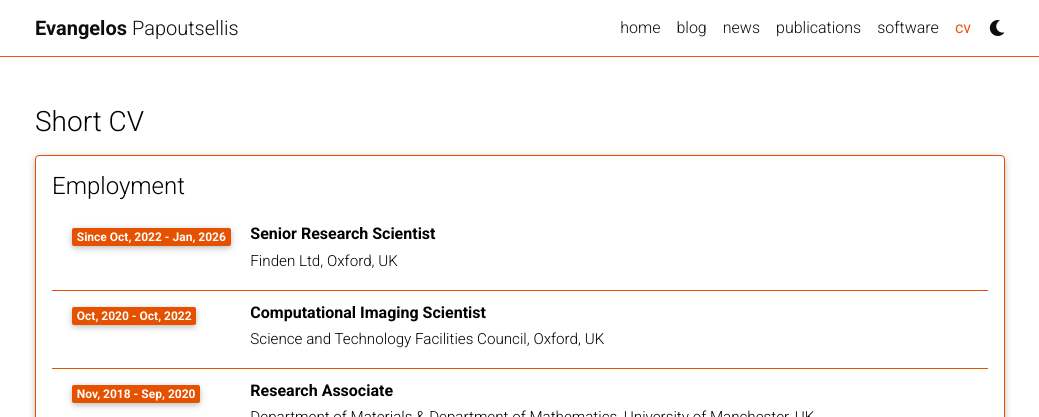
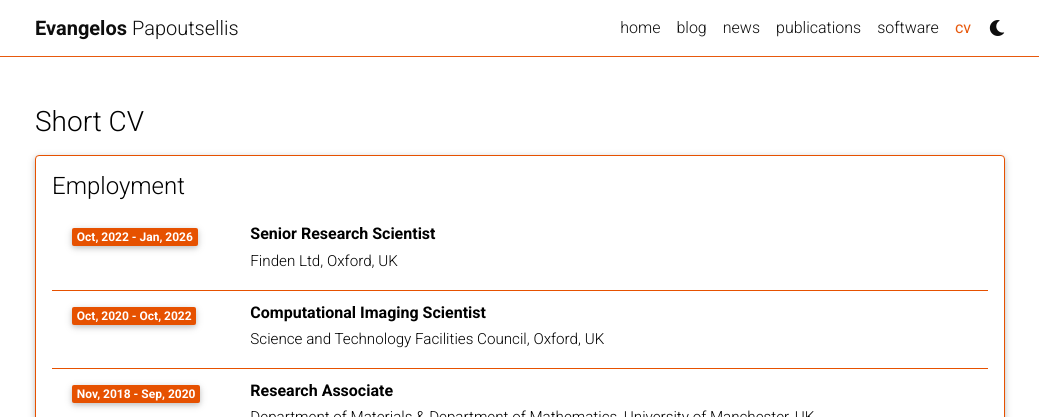
Before and after one commit to epapoutsellis/epapoutsellis.github.io, a Jekyll site: the page built from _pages/cv_epaps.md, in a window 1280 px wide and 900 px high. Shown: the top 417 px of the window, without its empty margins (120-1159 px from the left). Built offline with Jekyll 4.4.1, drawn with Linux system fonts in a browser that asks for light colours; comment, search, counter and statistics services are not loaded; a style sheet for code colours, icons or effects is not loaded.

Commit message:
update cv

```diff
--- a/_data/cv_epaps.yml
+++ b/_data/cv_epaps.yml
@@ -3,7 +3,7 @@
   contents:
     - title: Senior Research Scientist
       institution: Finden Ltd, Oxford, UK
-      year: Since Oct, 2022 - Jan, 2026
+      year: Oct, 2022 - Jan, 2026
 
     - title: Computational Imaging Scientist
       institution: Science and Technology Facilities Council, Oxford, UK
```
